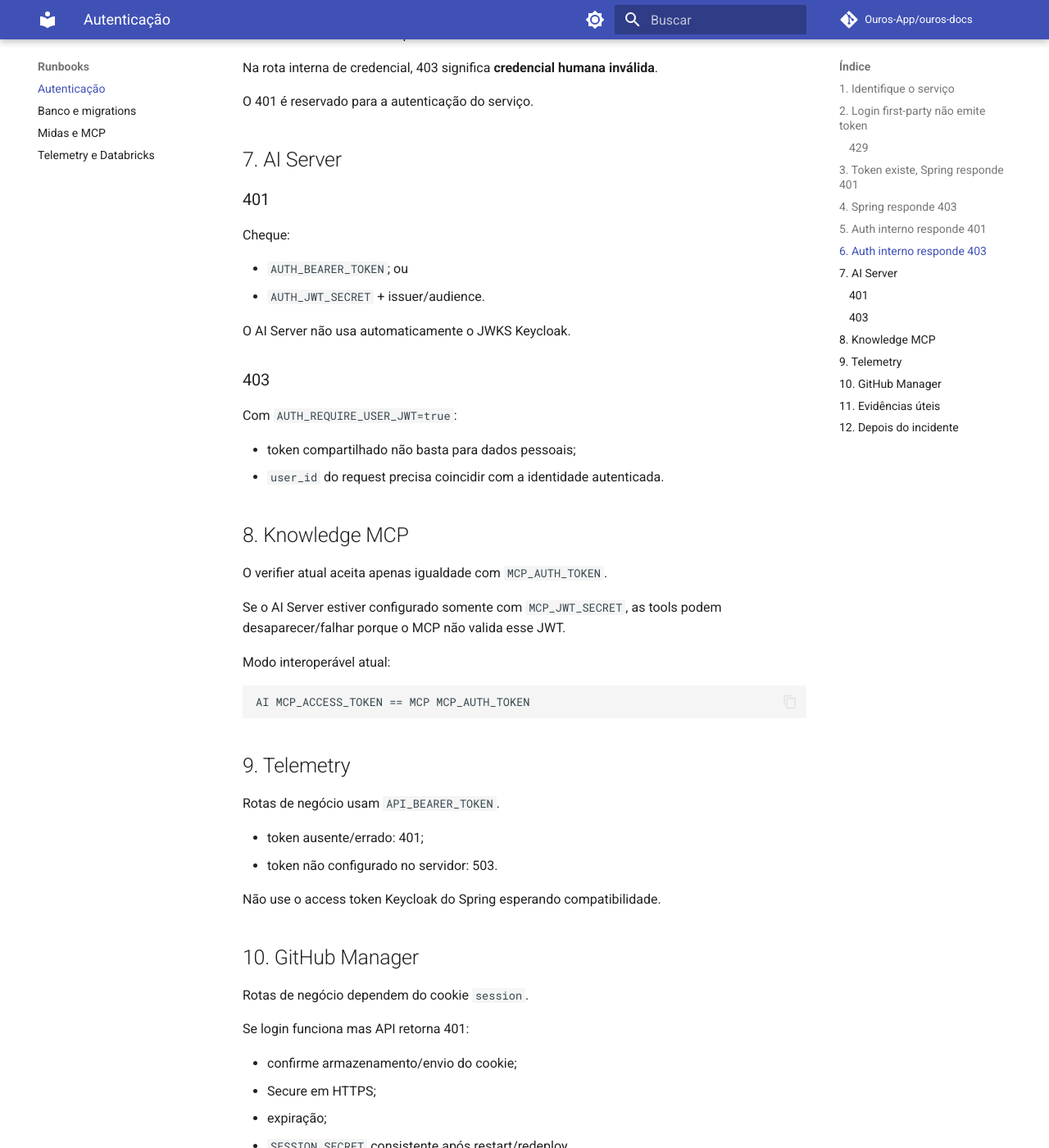
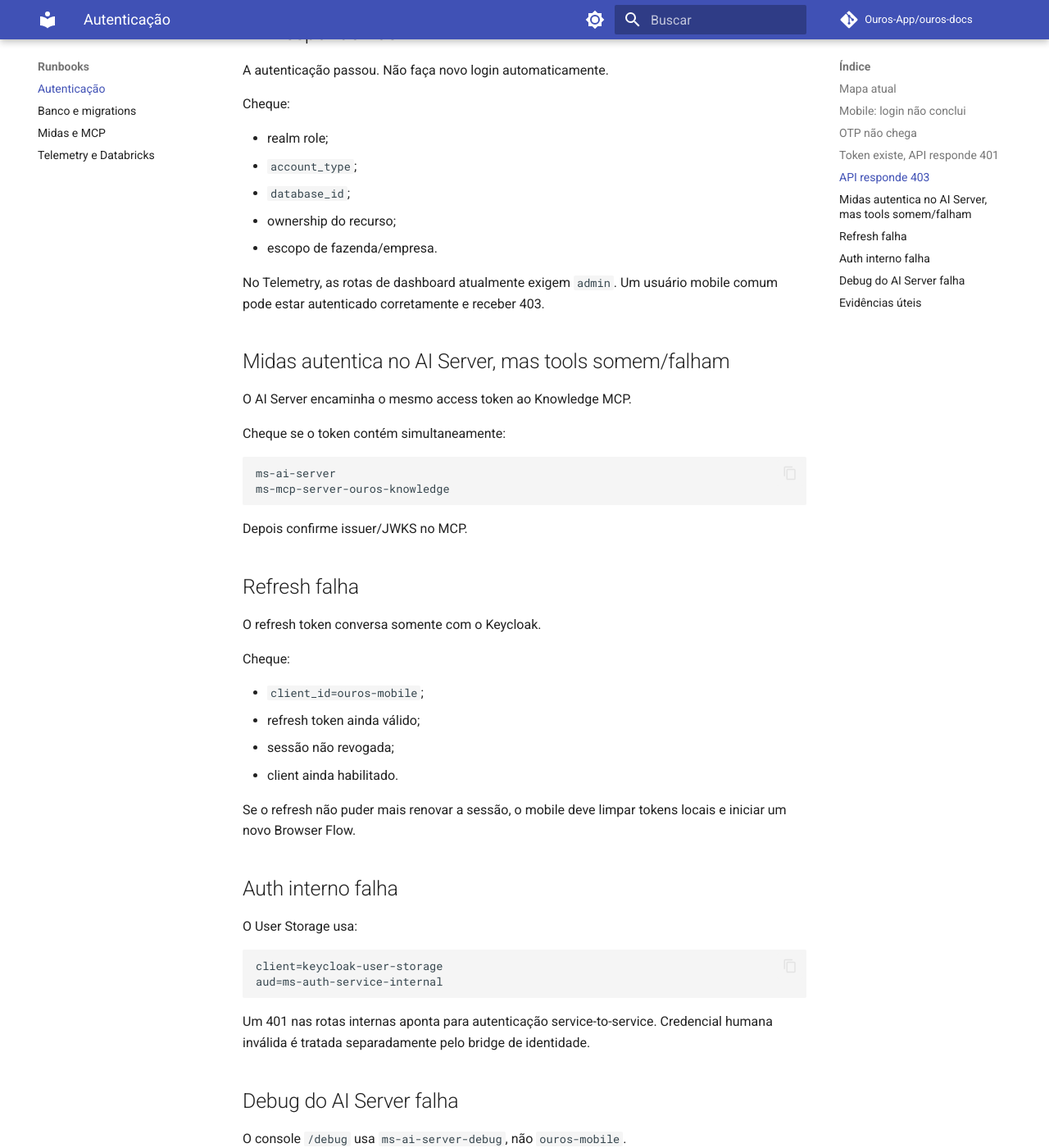
Before and after one commit to Ouros-App/ouros-docs, an MkDocs documentation site: the page built from docs/runbooks/authentication.md, in a window 1280 px wide and 1400 px high, scrolled down 2622 px. Shown: the whole window at 82% size. Built offline with MkDocs 1.6.1 and Material for MkDocs 9.7.7, drawn with Linux system fonts in a browser that asks for light colours; comment, search, counter and statistics services are not loaded; some of the changed text lies outside the part shown.

Commit message:
docs: rewrite authentication runbook for Keycloak

````diff
--- a/docs/runbooks/authentication.md
+++ b/docs/runbooks/authentication.md
@@ -1,146 +1,166 @@
 # Runbook: falha de autenticação
 
-Use quando login falha ou aparecem 401/403 em massa.
+Use quando login, refresh ou chamadas autenticadas começam a falhar.
 
-## 1. Identifique o serviço
+## Mapa atual
 
-Antes de olhar claims, descubra **qual mecanismo de autenticação a rota usa**.
-
-| Serviço | Mecanismo |
+| Componente | Mecanismo |
 | --- | --- |
-| Spring API | JWT Keycloak via JWKS + audience |
-| Auth público | credenciais humanas / sem Bearer |
-| Auth interno | service JWT Keycloak |
-| AI Server | Bearer estático ou JWT HS256 local |
-| Knowledge MCP | Bearer estático |
-| Telemetry | Bearer estático |
+| Android | Authorization Code + PKCE S256 + Browser Flow |
+| Spring API | JWT Keycloak, audience `ms-spring-api` |
+| AI Server | JWT Keycloak, audience `ms-ai-server` |
+| Knowledge MCP | JWT Keycloak, audience `ms-mcp-server-ouros-knowledge` |
+| Telemetry | JWT Keycloak, audience própria + role `admin` |
+| Auth interno | service JWT `keycloak-user-storage` |
+| AI Debug | Direct Grant isolado em `ms-ai-server-debug` |
 | GitHub Manager | cookie de sessão |
 | Auto Review | HMAC de webhook |
 
 Veja [Compatibilidade de tokens](../apis/token-compatibility.md).
 
-## 2. Login first-party não emite token
+## Mobile: login não conclui
 
-Fluxo:
+Fluxo esperado:
 
 ```text
-Client → Auth Service → Keycloak → User Storage/Auth → PostgreSQL
+Android
+  → Keycloak Browser Flow
+  → senha validada via User Storage
+  → OTP por e-mail
+  → authorization code
+  → code + PKCE verifier
+  → access + refresh + id token
 ```
 
 Cheque:
 
-1. `GET /health`;
-2. `GET /ready`;
-3. PostgreSQL;
-4. Redis/rate limiter;
-5. Keycloak issuer/token endpoint;
-6. client `ms-auth-service-broker`;
-7. broker secret;
-8. User Storage.
+1. client `ouros-mobile` existe;
+2. Standard Flow está ativo;
+3. PKCE S256 está obrigatório;
+4. redirect URI usado é exatamente o cadastrado;
+5. SMTP do realm está configurado;
+6. `OUROS_EMAIL_OTP_ENABLED=true`;
+7. User Storage consegue consultar o Auth Service;
+8. usuário possui e-mail válido;
+9. logs do Keycloak mostram o evento de login.
 
-### 429
+O app não deve enviar senha diretamente ao endpoint de token.
 
-Respeite `Retry-After`.
+## OTP não chega
 
-Não desative o limiter para “testar”.
+Cheque no Keycloak:
 
-## 3. Token existe, Spring responde 401
+```text
+OUROS_SMTP_HOST
+OUROS_SMTP_PORT
+OUROS_SMTP_AUTH
+OUROS_SMTP_STARTTLS
+OUROS_SMTP_SSL
+OUROS_SMTP_USER
+OUROS_SMTP_PASSWORD
+OUROS_SMTP_FROM
+OUROS_EMAIL_OTP_ENABLED
+OUROS_EMAIL_OTP_HMAC_SECRET
+```
 
-Cheque o JWT:
+O reconciliador recusa habilitar OTP sem SMTP.
 
-- assinatura;
-- `iss`;
-- `exp`;
-- `aud` contém `ms-spring-api`;
-- JWKS acessível;
-- uma role reconhecida existe.
+Valores padrão do desafio:
 
-O token retornado por `/v1/auth/token` deve vir do broker com audience do Spring.
+- expiração: 300 s;
+- máximo: 5 tentativas;
+- cooldown de reenvio: 30 s.
 
-Se o token foi emitido antes de uma mudança de client scope/audience, gere um token novo.
+Nunca registre o OTP em logs.
 
-## 4. Spring responde 403
-
-Autenticação passou. O problema agora é autorização.
+## Token existe, API responde 401
 
 Cheque:
 
-- role;
-- `database_id`/lookup local;
-- enterprise do funcionário;
-- farm do produtor;
-- ownership do recurso.
+- assinatura RS256;
+- `iss=https://ouros-keycloak.discloud.app/realms/ouros`;
+- expiração;
+- JWKS acessível;
+- audience esperada.
 
-Exemplo:
+Audiences:
 
-> um FARM_OWNER autenticado não ganha direito de editar outra fazenda apenas porque conhece o ID.
+```text
+Spring     → ms-spring-api
+AI Server  → ms-ai-server
+MCP        → ms-mcp-server-ouros-knowledge
+Telemetry  → ms-telemetry-dashboard-service
+```
 
-## 5. Auth interno responde 401
+Se uma configuração de client/audience acabou de mudar, renove o token.
 
-Cheque o service token de `keycloak-user-storage`:
+## API responde 403
 
-- issuer;
-- audience `ms-auth-service-internal`;
-- client autorizado;
-- expiração.
-
-## 6. Auth interno responde 403
-
-Na rota interna de credencial, 403 significa **credencial humana inválida**.
-
-O 401 é reservado para a autenticação do serviço.
-
-## 7. AI Server
-
-### 401
+A autenticação passou. Não faça novo login automaticamente.
 
 Cheque:
 
-- `AUTH_BEARER_TOKEN`; ou
-- `AUTH_JWT_SECRET` + issuer/audience.
+- realm role;
+- `account_type`;
+- `database_id`;
+- ownership do recurso;
+- escopo de fazenda/empresa.
 
-O AI Server não usa automaticamente o JWKS Keycloak.
+No Telemetry, as rotas de dashboard atualmente exigem `admin`. Um usuário mobile comum pode estar autenticado corretamente e receber 403.
 
-### 403
+## Midas autentica no AI Server, mas tools somem/falham
 
-Com `AUTH_REQUIRE_USER_JWT=true`:
+O AI Server encaminha o mesmo access token ao Knowledge MCP.
 
-- token compartilhado não basta para dados pessoais;
-- `user_id` do request precisa coincidir com a identidade autenticada.
-
-## 8. Knowledge MCP
-
-O verifier atual aceita apenas igualdade com `MCP_AUTH_TOKEN`.
-
-Se o AI Server estiver configurado somente com `MCP_JWT_SECRET`, as tools podem desaparecer/falhar porque o MCP não valida esse JWT.
-
-Modo interoperável atual:
+Cheque se o token contém simultaneamente:
 
 ```text
-AI MCP_ACCESS_TOKEN == MCP MCP_AUTH_TOKEN
+ms-ai-server
+ms-mcp-server-ouros-knowledge
 ```
 
-## 9. Telemetry
+Depois confirme issuer/JWKS no MCP.
 
-Rotas de negócio usam `API_BEARER_TOKEN`.
+## Refresh falha
 
-- token ausente/errado: 401;
-- token não configurado no servidor: 503.
+O refresh token conversa somente com o Keycloak.
 
-Não use o access token Keycloak do Spring esperando compatibilidade.
+Cheque:
 
-## 10. GitHub Manager
+- `client_id=ouros-mobile`;
+- refresh token ainda válido;
+- sessão não revogada;
+- client ainda habilitado.
 
-Rotas de negócio dependem do cookie `session`.
+Se o refresh não puder mais renovar a sessão, o mobile deve limpar tokens locais e iniciar um novo Browser Flow.
 
-Se login funciona mas API retorna 401:
+## Auth interno falha
 
-- confirme armazenamento/envio do cookie;
-- Secure em HTTPS;
-- expiração;
-- `SESSION_SECRET` consistente após restart/redeploy.
+O User Storage usa:
 
-## 11. Evidências úteis
+```text
+client=keycloak-user-storage
+aud=ms-auth-service-internal
+```
+
+Um 401 nas rotas internas aponta para autenticação service-to-service. Credencial humana inválida é tratada separadamente pelo bridge de identidade.
+
+## Debug do AI Server falha
+
+O console `/debug` usa `ms-ai-server-debug`, não `ouros-mobile`.
+
+Cheque:
+
+- `DEBUG_UI_ENABLED=true`;
+- client ID;
+- client secret atual;
+- Direct Access Grant;
+- token endpoint;
+- audience do AI Server e do Knowledge MCP.
+
+Não use esse fluxo no Android.
+
+## Evidências úteis
 
 Guarde sem secrets:
 
@@ -148,17 +168,10 @@
 - serviço/rota;
 - status;
 - request ID;
-- issuer esperado;
-- audiences do token;
 - client ID;
-- role;
+- issuer;
+- audiences;
+- role/account type;
 - versão/commit.
 
-Nunca copie o token inteiro.
-
-## 12. Depois do incidente
-
-- reproduza em teste;
-- corrija readiness/alerta quando aplicável;
-- atualize docs;
-- remova workaround temporário.
+Nunca copie access token, refresh token, client secret, senha ou OTP para logs/tickets.
````
